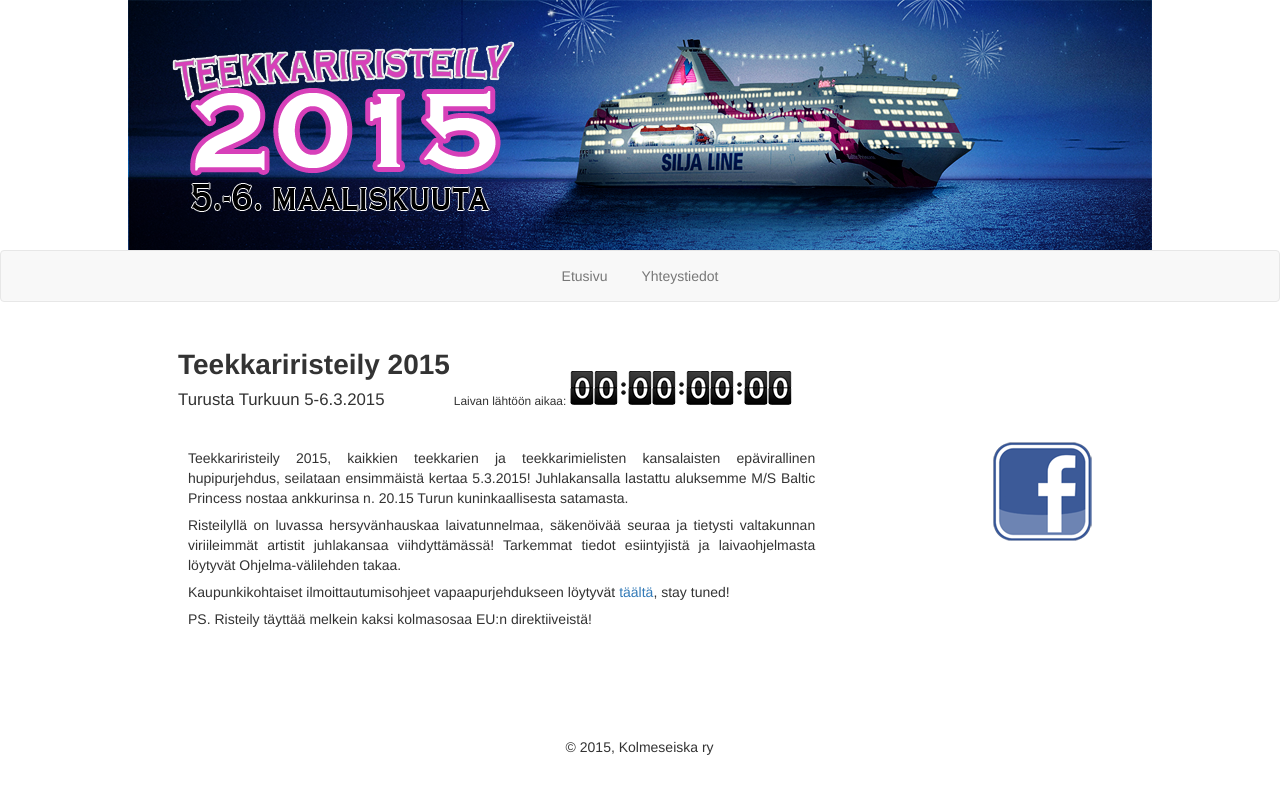
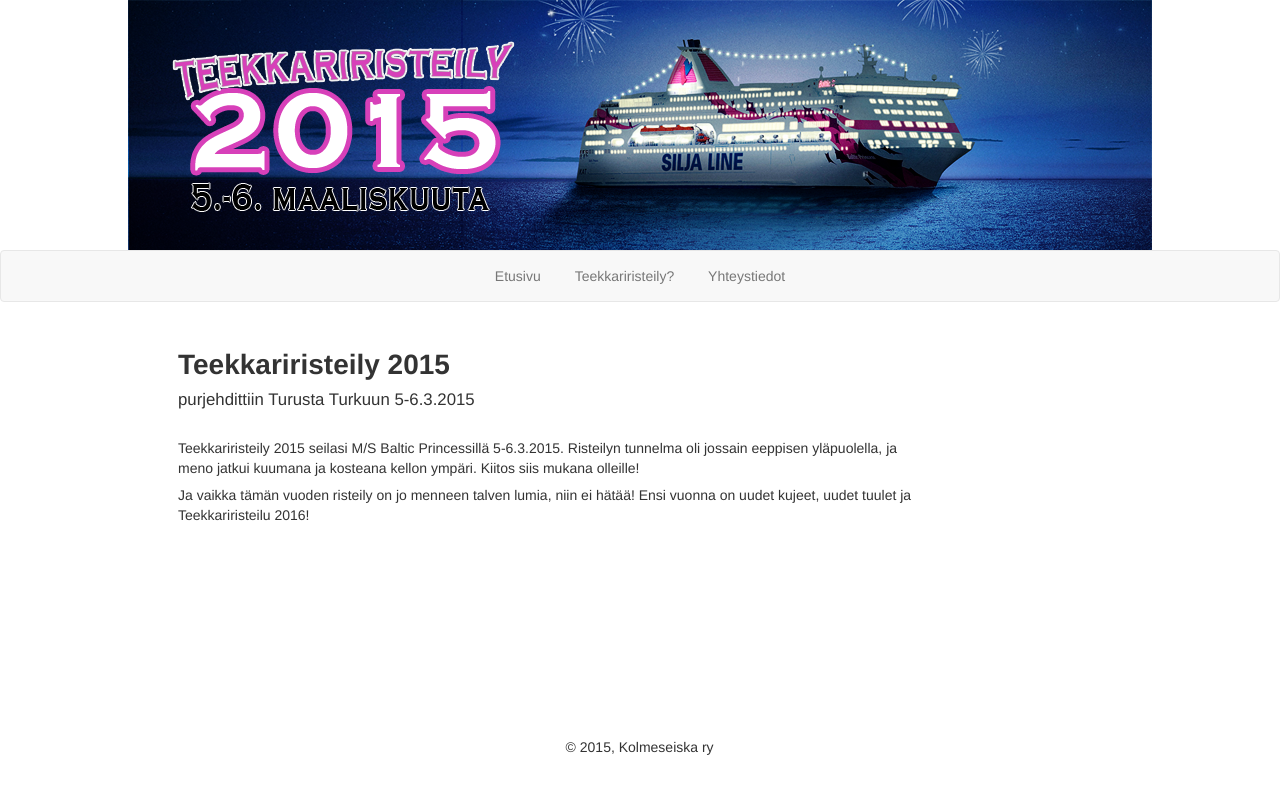
Before and after one commit to kolmeseiska/kolmeseiska.github.io, a Jekyll site: the page built from index.html, in a window 1280 px wide. Shown: the top 794 px of the page. Built offline with Jekyll 4.4.1, drawn with Linux system fonts in a browser that asks for light colours; nearby versions of some CDN libraries; some web fonts are replaced.

Commit message:
Removed outdated info from front page, and added new page that contains general info about Teekkariristeily

```diff
--- a/_config.yml
+++ b/_config.yml
@@ -7,6 +7,9 @@
 
   #- title: Ohjelma
    # url: /program/index.html
+
+  - title: Teekkariristeily?
+    url: /description.html
 
   - title: Yhteystiedot
     url: /contact/index.html
--- a/index.html
+++ b/index.html
@@ -2,7 +2,7 @@
 layout: default
 ---
 
-<script type="text/javascript">
+<!--<script type="text/javascript">
   $(document).ready(function() {
     $('#countdown').flipcountdown({
       showSecond:false,
@@ -10,30 +10,33 @@
       size:"sm"
     });
   });
-</script>
+</script>-->
 
 <section>
   <article>
     <hgroup>
       <h1 style="display:inline-block">Teekkariristeily 2015 </br>
-        <span>Turusta Turkuun 5-6.3.2015 </span>
+        <span>purjehdittiin Turusta Turkuun 5-6.3.2015 </span>
       </h1>
-      <div style="display:inline-block">
+<!--      <div style="display:inline-block">
         <div id="countdown" />
         <span class="small"> Laivan lähtöön aikaa:</span>
-      </div>
+      </div>-->
     </hgroup>
-    <table class="etusivu">
+<!--    <table class="etusivu">
     <td class="etusivu" style="text-align: justify">
-    <p>Teekkariristeily 2015, kaikkien teekkarien ja teekkarimielisten kansalaisten epävirallinen hupipurjehdus, seilataan ensimmäistä kertaa 5.3.2015! Juhlakansalla lastattu aluksemme M/S Baltic Princess nostaa ankkurinsa n. 20.15 Turun kuninkaallisesta satamasta.</p>
-
+       <p>Teekkariristeily 2015, kaikkien teekkarien ja teekkarimielisten kansalaisten epävirallinen hupipurjehdus, seilataan ensimmäistä kertaa 5.3.2015! Juhlakansalla lastattu aluksemme M/S Baltic Princess nostaa ankkurinsa n. 20.15 Turun kuninkaallisesta satamasta.</p>-->
+      <p>Teekkariristeily 2015 seilasi M/S Baltic Princessillä 5-6.3.2015. Risteilyn tunnelma oli jossain eeppisen yläpuolella, ja meno jatkui kuumana ja kosteana kellon ympäri. Kiitos siis mukana olleille!
+      </p>
+      <p> Ja vaikka tämän vuoden risteily on jo menneen talven lumia, niin ei hätää! Ensi vuonna on uudet kujeet, uudet tuulet ja Teekkariristeilu 2016!</p>
+<!--
     <p>Risteilyllä on luvassa hersyvänhauskaa laivatunnelmaa, säkenöivää seuraa ja tietysti valtakunnan viriileimmät artistit juhlakansaa viihdyttämässä! Tarkemmat tiedot esiintyjistä ja laivaohjelmasta löytyvät Ohjelma-välilehden takaa. </p>
     <p> Kaupunkikohtaiset ilmoittautumisohjeet vapaapurjehdukseen löytyvät <a href="/register/index.html">täältä</a>, stay tuned! </p>
     <p> PS. Risteily täyttää melkein kaksi kolmasosaa EU:n direktiiveistä!</p>
     </td>
     <td class="etusivu" valign="top">
-      <a href="https://www.facebook.com/events/515823118559974" target="_blank"><img src="../images/fb.png"></a>
+       <a href="https://www.facebook.com/events/515823118559974" target="_blank"><img src="../images/fb.png"></a>
     </td>
-    </table>
+  </table>-->
   </article>
 </section>
```
Also changed, not shown: description.html (added, +13 -0 lines).
